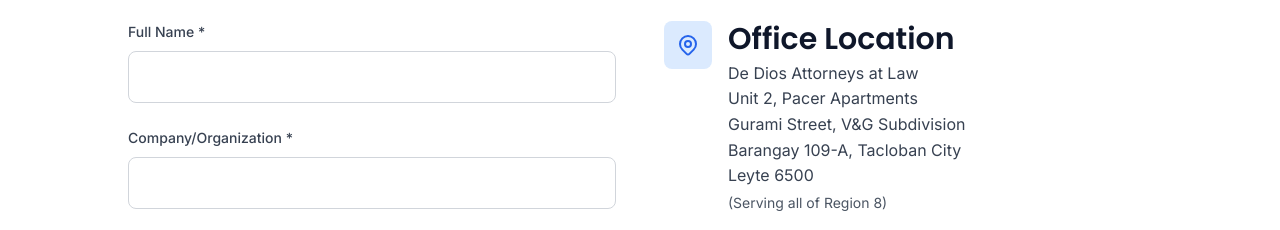
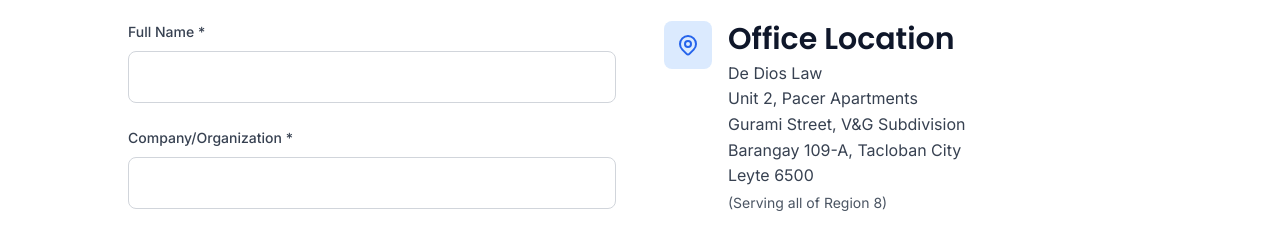
Before and after one commit to DoubleUltera/dpo-website, an Astro site: page /contact in a window 1280 px wide. Shown: the part 524-754 px from the top of the page. Built offline with nearby package versions, Linux system fonts and the light colour scheme; Astro itself is replaced by a stand-in of ours.

Commit message:
Update firm name to De Dios Law

```diff
--- a/src/pages/contact.astro
+++ b/src/pages/contact.astro
@@ -159,7 +159,7 @@
 									<div>
 										<h3 class="font-semibold text-primary-900 mb-1">Office Location</h3>
 										<p class="text-neutral-700">
-											De Dios Attorneys at Law<br/>
+											De Dios Law<br/>
 											Unit 2, Pacer Apartments<br/>
 											Gurami Street, V&G Subdivision<br/>
 											Barangay 109-A, Tacloban City<br/>
```
